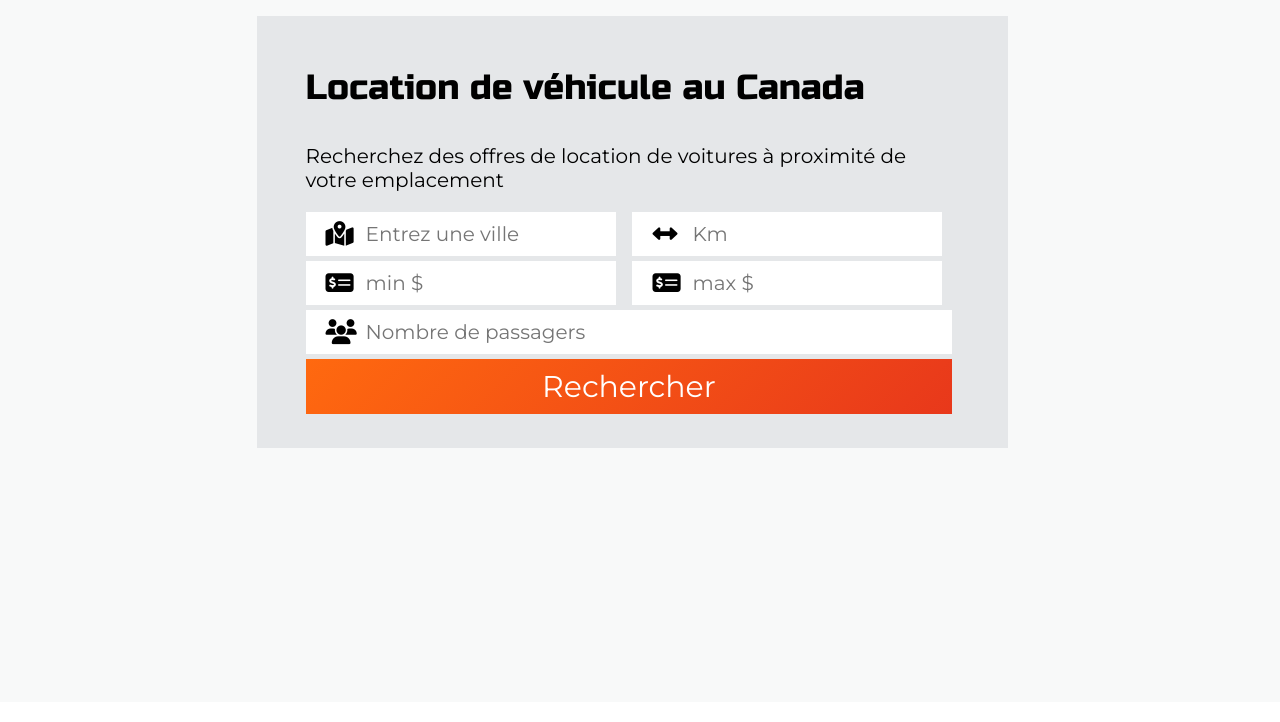
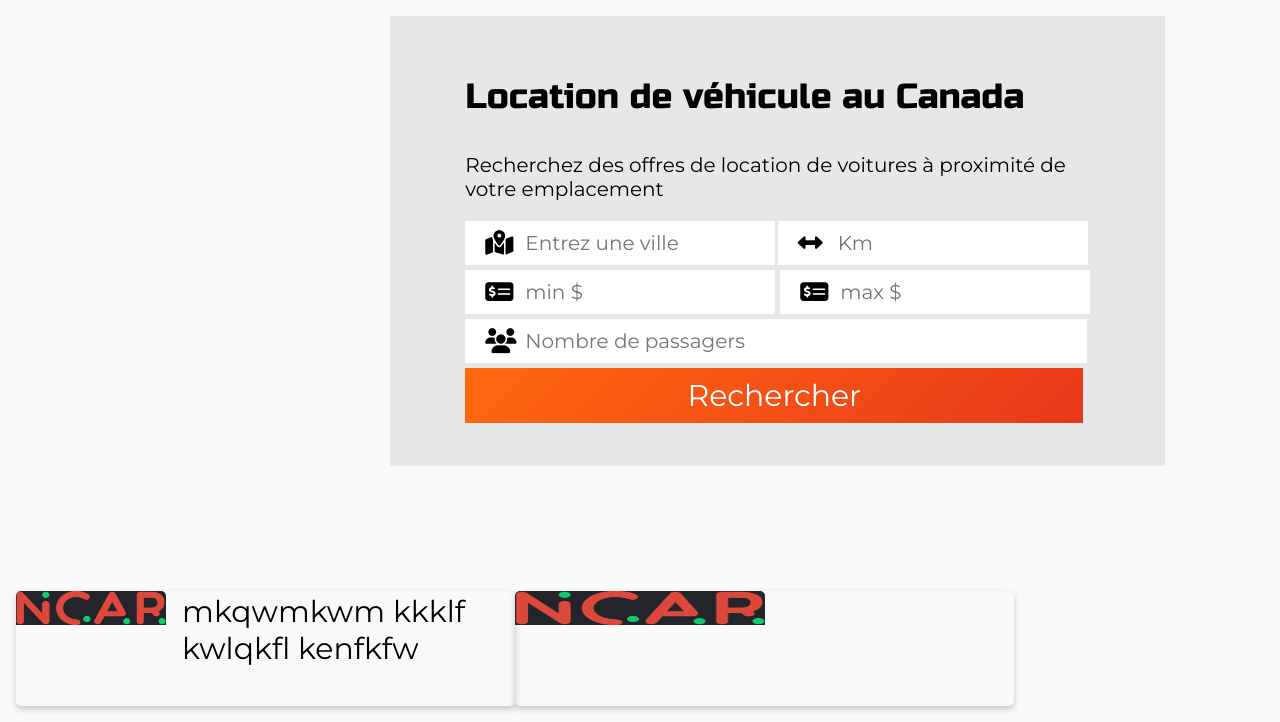
Before and after one commit to loupid/CarRentalWeb, a PHP site: page / in a window 1280 px wide. Shown: the part 98-820 px from the top of the page. Before the commit the page ends 546 px from the top, so only its background shows below. Run offline with PHP 8.4, Linux system fonts and the light colour scheme; some libraries are stand-ins or nearby versions.

Commit message:
quick filter

```diff
--- a/CSS/advancedFilter.css
+++ b/CSS/advancedFilter.css
@@ -1,7 +1,7 @@
 .sidenav {
     height: 100%;
     width: 0;
-    position: fixed;
+    position: absolute;
     z-index: 1;
     top: 0;
     left: 0;
--- /dev/null
+++ b/CSS/cardview.css
@@ -0,0 +1,31 @@
+.cars_list {
+    display: flex;
+}
+
+.card {
+    box-shadow: 0 3px 6px 0 rgba(0,0,0,0.2);
+    transition: 0.3s;
+    width: 40%;
+    border-radius: 5px;
+    display: flex;
+}
+
+.card:hover {
+    box-shadow: 0 10px 20px 0 rgba(0,0,0,0.2);
+}
+
+.car_image {
+    float: left;
+    width: 50%;
+    height: 30%;
+    border-radius: 5px 5px 0 0;
+}
+
+.vehicle_details {
+    padding: 2px 16px;
+}
+
+.vehicle_details label{
+    font-size: 18px;
+    margin: 5px;
+}
--- a/CSS/quickFilter.css
+++ b/CSS/quickFilter.css
@@ -1,7 +1,7 @@
 @import url('https://fonts.googleapis.com/css2?family=Russo+One&display=swap');
 
 .quick_filter{
-    margin: 0 30%;
+    margin: 0 30% 10% 30%;
     width: 81.3%;
     height: 400px;
     padding: 2% 6%;
@@ -70,6 +70,11 @@
     border: none;
 }
 
+.field:focus {
+    box-shadow: 0 6px 20px 0 rgba(0, 0, 0, 0.2), 0 6px 20px 0 rgba(0, 0, 0, 0.19);
+    outline: none;
+}
+
 #min_price {
     margin-right: 5px;
 }
@@ -78,3 +83,8 @@
     width: 88.2%;
     margin-bottom: 5px;
 }
+
+.cards {
+    display: flex;
+    /*flex-direction: column;*/
+}
--- a/CSS/styles.css
+++ b/CSS/styles.css
@@ -2,6 +2,7 @@
 @import "topNavBar.css";
 @import "advancedFilter.css";
 @import "quickFilter.css";
+@import "cardview.css";
 @media only screen and (max-width:620px) {
 
 }
@@ -39,3 +40,7 @@ body {
     display: flex;
     flex-direction: column;
 }
+
+.test {
+    display: flex;
+}
--- a/JS/Main.js
+++ b/JS/Main.js
@@ -2,7 +2,7 @@ function openNav() {
     $("#mySidenav").css({"width": "250px"});
     $("#main_body").css({"marginLeft": "250px"});
     $("#icon_btn_burger").css({"color": "#fd5e53"});
-    $(".quick_filter").css({"margin": "0 15%"});
+    $(".quick_filter").css({"margin": "0 15% 10% 15%"});
 }
 
 function closeNav() {
@@ -14,5 +14,5 @@ function closeNav() {
     }, function () {
         $(this).css("color", "#ffffff")
     });
-    $(".quick_filter").css({"margin": "0 30%"});
+    $(".quick_filter").css({"margin": "0 30% 10% 30%"});
 }
--- a/index.html
+++ b/index.html
@@ -29,6 +29,16 @@
 </header>
 
 <div class="container">
+    <!--    <div id="mySidenav" class="sidenav">-->
+    <!--        <a href="javascript:void(0)" class="closebtn" onclick="closeNav()">&times;</a>-->
+    <!--        <a href="#">About</a>-->
+    <!--        <a href="#">Services</a>-->
+    <!--        <a href="#">Clients</a>-->
+    <!--        <a href="#">Contact</a>-->
+    <!--    </div>-->
+
+    <div id="main_body">
+        <div class="test">
             <div id="mySidenav" class="sidenav">
                 <a href="javascript:void(0)" class="closebtn" onclick="closeNav()">&times;</a>
                 <a href="#">About</a>
@@ -36,19 +46,20 @@
                 <a href="#">Clients</a>
                 <a href="#">Contact</a>
             </div>
-
-    <div id="main_body">
             <div class="quick_filter">
                 <p class="qf_title">Location de véhicule au Canada</p>
-            <p class="qf_description">Recherchez des offres de location de voitures à proximité de votre emplacement</p>
+                <p class="qf_description">Recherchez des offres de location de voitures à proximité de votre
+                    emplacement</p>
                 <div class="qf_localisation">
                     <div class="input_container">
                         <i class="fas fa-map-marked-alt icon"></i>
-                    <input class="field input_city" type="text" id="localisation" name="localisation" placeholder="Entrez une ville">
+                        <input class="field input_city" type="text" id="localisation" name="localisation"
+                               placeholder="Entrez une ville">
                     </div>
                     <div class="input_container">
                         <i class="fas fa-arrows-alt-h icon"></i>
-                    <input class="field input_km" type="number" id="search_raduis" name="search_raduis" placeholder="Km"><br>
+                        <input class="field input_km" type="number" id="search_raduis" name="search_raduis"
+                               placeholder="Km"><br>
                     </div>
                 </div>
                 <div class="price_range">
@@ -63,9 +74,40 @@
                 </div>
                 <div class="input_container">
                     <i class="fas fa-users icon"></i>
-                <input class="field" type="number" id="number_seats" name="number_seats" placeholder="Nombre de passagers"><br>
+                    <input class="field" type="number" id="number_seats" name="number_seats"
+                           placeholder="Nombre de passagers"><br>
                 </div>
                 <button type="submit" id="qf_btn_search">Rechercher</button>
+            </div>
+        </div>
+
+        <div class="cards">
+            <div class="card">
+                <img src="Images/Logo.PNG" alt="Avatar" class="car_image">
+                <div class="vehicle_details">
+                    mkqwmkwm
+                    kkklf
+                    kwlqkfl
+                    kenfkfw
+                    <!--                <h4 class="vehicle_name"><b>Ford Focus</b></h4>-->
+                    <!--                <label class="vehicle_description">Lorem ipsum dolor sit amet, consectetur adipiscing elit</label><br>-->
+                    <!--                <label class="vehicle_passenger_count">5</label><br>-->
+                    <!--                <label class="vehicle_price">200$/day</label><br>-->
+                    <!--                <label class="vehicle_localisation">Montréal</label>-->
+                </div>
+            </div>
+            <div class="card">
+                <img src="Images/Logo.PNG" alt="Avatar" class="car_image">
+                <div class="vehicle_details">
+                    <p></p>
+                    <!--                                    kenfkfw-->
+                    <!--                <h4 class="vehicle_name"><b>Ford Focus</b></h4>-->
+                    <!--                <label class="vehicle_description">Lorem ipsum dolor sit amet, consectetur adipiscing elit</label><br>-->
+                    <!--                <label class="vehicle_passenger_count">5</label><br>-->
+                    <!--                <label class="vehicle_price">200$/day</label><br>-->
+                    <!--                <label class="vehicle_localisation">Montréal</label>-->
+                </div>
+            </div>
         </div>
     </div>
 </div>
```
Lines whose indentation alone changed are shown as unchanged.
